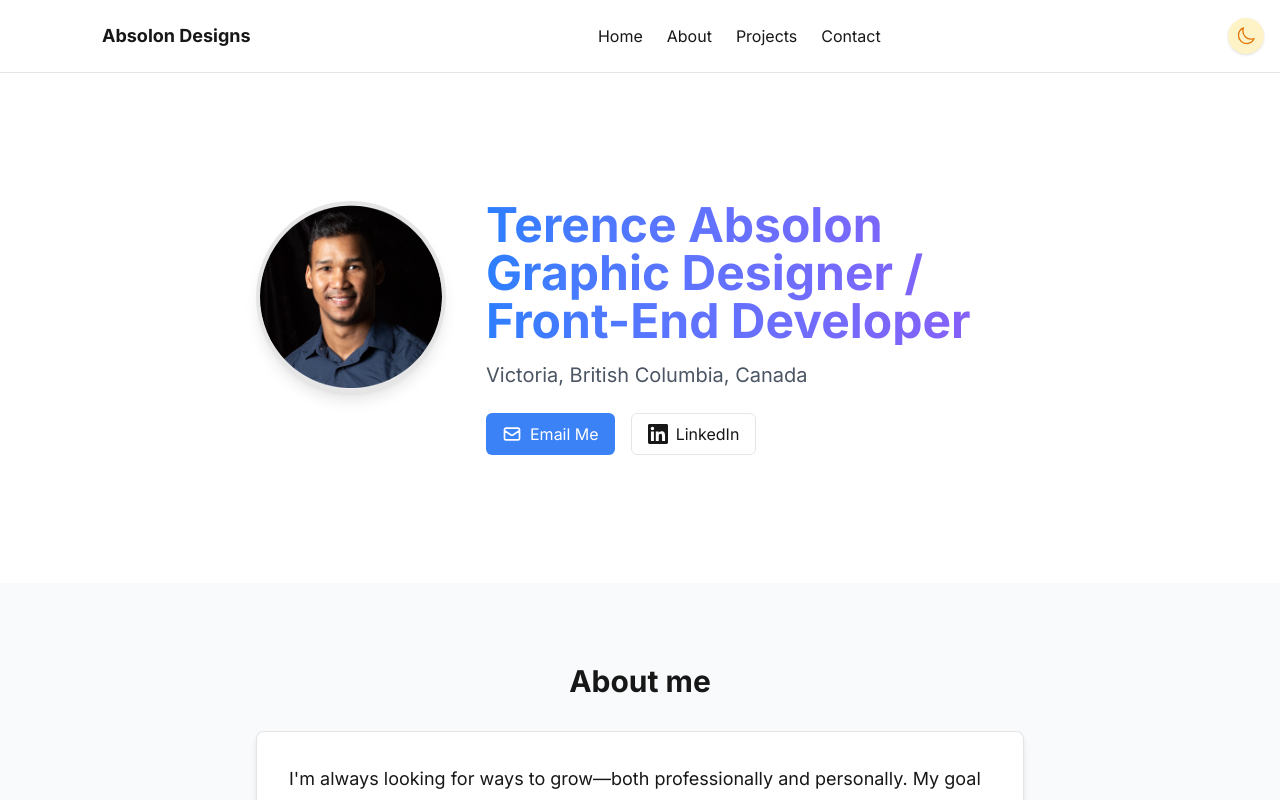
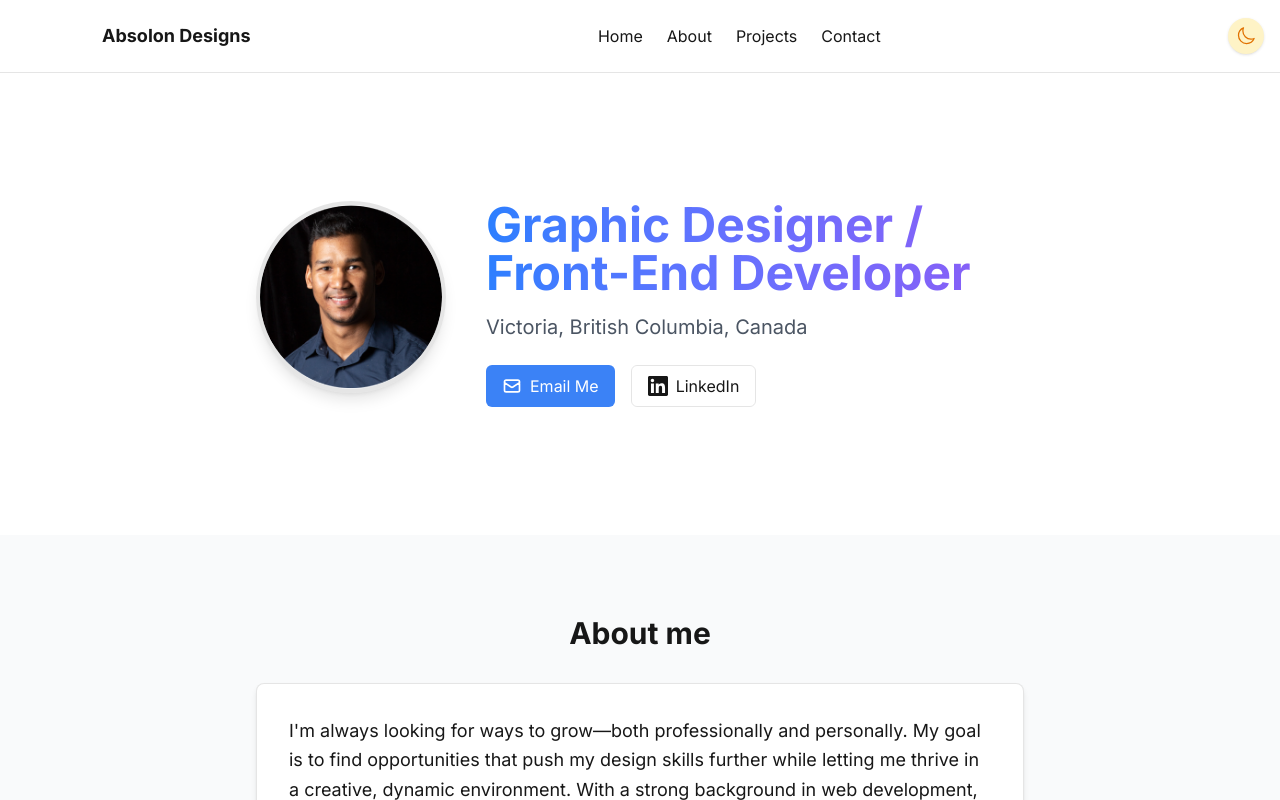
Before and after one commit to thurnix01/absolondesigns, a Next.js app: page / in a window 1280 px wide. Shown: the top 800 px of the page. Built offline with nearby package versions, Linux system fonts and the light colour scheme.

Commit message:
Update page.tsx

```diff
--- a/src/app/page.tsx
+++ b/src/app/page.tsx
@@ -75,7 +75,7 @@ export default function Home() {
                 </div>
                 <div className="text-center md:text-left">
                   <h1 className="text-4xl md:text-5xl font-bold mb-4 bg-clip-text text-transparent bg-gradient-to-r from-blue-500 to-[var(--accent)]">
-                    Terence Absolon Graphic Designer / Front-End Developer
+                    Graphic Designer / Front-End Developer
                   </h1>
                   <p className="text-lg md:text-xl text-[var(--text-secondary)] mb-6">
                     Victoria, British Columbia, Canada
```
